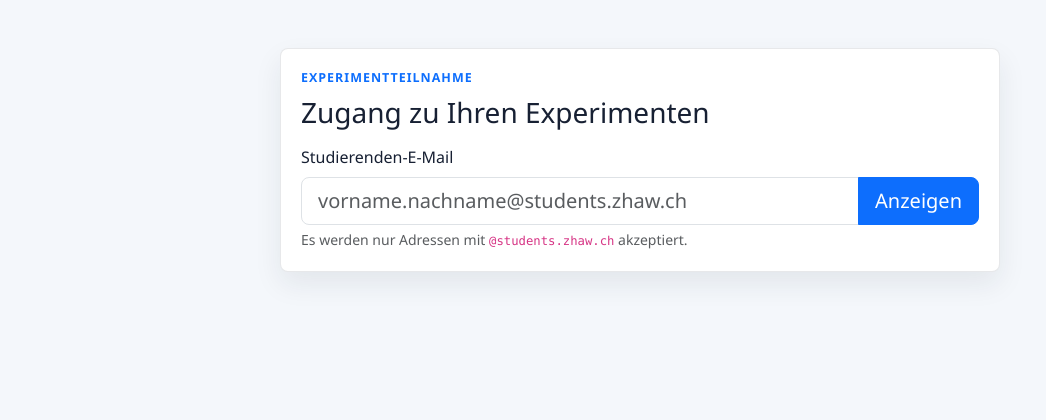
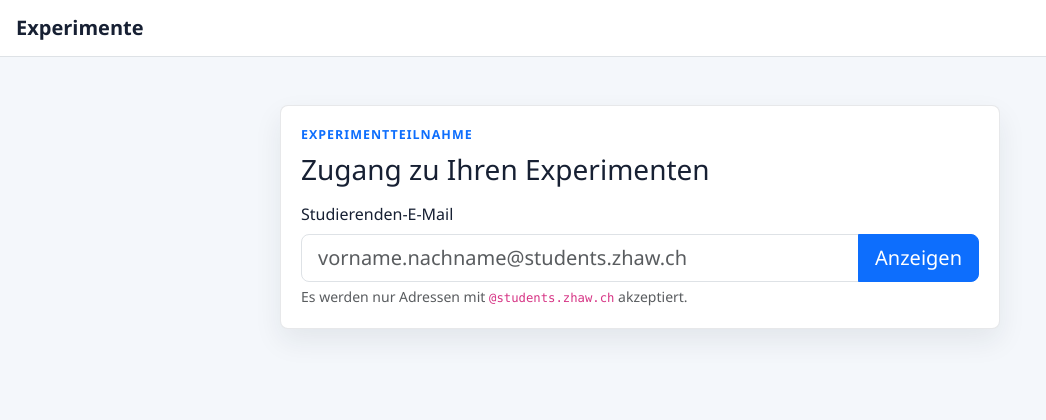
Before and after one commit to zhaw-iwi/experignment, a PHP site: page / in a window 1280 px wide. Shown: the top 420 px of the page, without its empty margins (0-1046 px from the left). Before the commit the page ends 277 px from the top, so only its background shows below. Run offline with PHP 8.4, Linux system fonts and the light colour scheme.

Commit message:
Update student session navbar

```diff
--- a/assets/app.css
+++ b/assets/app.css
@@ -7,6 +7,24 @@ body {
 
 .app-shell {
     min-height: 100vh;
+}
+
+.student-topbar {
+    padding: 0;
+}
+
+.student-navbar-inner {
+    display: flex;
+    align-items: center;
+    justify-content: space-between;
+    gap: 0.75rem;
+    width: 100%;
+    padding: 0.5rem 1rem;
+}
+
+.student-topbar .navbar-brand {
+    color: #172033;
+    font-weight: 700;
 }
 
 .panel {
--- a/assets/app.js
+++ b/assets/app.js
@@ -12,6 +12,7 @@ const dom = {
     studentEmail: document.getElementById("studentEmail"),
     identifyButton: document.getElementById("identifyButton"),
     entryMessage: document.getElementById("entryMessage"),
+    studentSessionControls: document.getElementById("studentSessionControls"),
     overviewPanel: document.getElementById("overviewPanel"),
     overviewMessage: document.getElementById("overviewMessage"),
     currentEmailBadge: document.getElementById("currentEmailBadge"),
@@ -42,6 +43,7 @@ document.addEventListener("DOMContentLoaded", () => {
         state.overview = null;
         state.activeExperimentId = null;
         clearStoredEmail();
+        renderSessionControls();
         dom.overviewPanel.classList.add("d-none");
         dom.emailPanel.classList.remove("d-none");
         dom.studentEmail.focus();
@@ -61,6 +63,7 @@ async function loadOverview(email) {
         state.overview = overview;
         writeStoredEmail(overview.email);
         renderOverview();
+        renderSessionControls();
         dom.emailPanel.classList.add("d-none");
         dom.overviewPanel.classList.remove("d-none");
     } catch (error) {
@@ -71,7 +74,6 @@ async function loadOverview(email) {
 }
 
 function renderOverview() {
-    dom.currentEmailBadge.textContent = state.email;
     dom.experimentRows.innerHTML = "";
     dom.detailPanel.classList.add("d-none");
     dom.detailPanel.innerHTML = "";
@@ -129,6 +131,12 @@ function renderOverview() {
         row.appendChild(actionCell);
         dom.experimentRows.appendChild(row);
     }
+}
+
+function renderSessionControls() {
+    const hasEmail = state.email !== "";
+    dom.studentSessionControls.classList.toggle("d-none", !hasEmail);
+    dom.currentEmailBadge.textContent = hasEmail ? state.email : "";
 }
 
 function renderConditionChoice(experimentId) {
--- a/index.html
+++ b/index.html
@@ -14,6 +14,15 @@
     <link rel="stylesheet" href="assets/app.css">
 </head>
 <body>
+<nav class="navbar navbar-expand-lg student-topbar border-bottom bg-white">
+    <div class="student-navbar-inner">
+        <span class="navbar-brand mb-0">Experimente</span>
+        <div id="studentSessionControls" class="d-flex gap-2 align-items-center ms-lg-auto d-none">
+            <span id="currentEmailBadge" class="badge text-bg-light"></span>
+            <button id="changeEmailButton" type="button" class="btn btn-outline-secondary btn-sm">Beenden</button>
+        </div>
+    </div>
+</nav>
 <main class="app-shell">
     <div class="container py-4 py-md-5">
         <section id="emailPanel" class="panel mx-auto">
@@ -42,10 +51,6 @@
                 <div>
                     <p class="eyebrow mb-1">Übersicht</p>
                     <h1 class="h3 mb-0">Ihre Experimente</h1>
-                </div>
-                <div class="d-flex align-items-center gap-2">
-                    <span id="currentEmailBadge" class="badge text-bg-light"></span>
-                    <button id="changeEmailButton" type="button" class="btn btn-outline-secondary btn-sm">E-Mail ändern</button>
                 </div>
             </div>
 
```
Also changed, not shown: .agents/CONTEXT.md, .agents/PROJECT.md, README.md.
